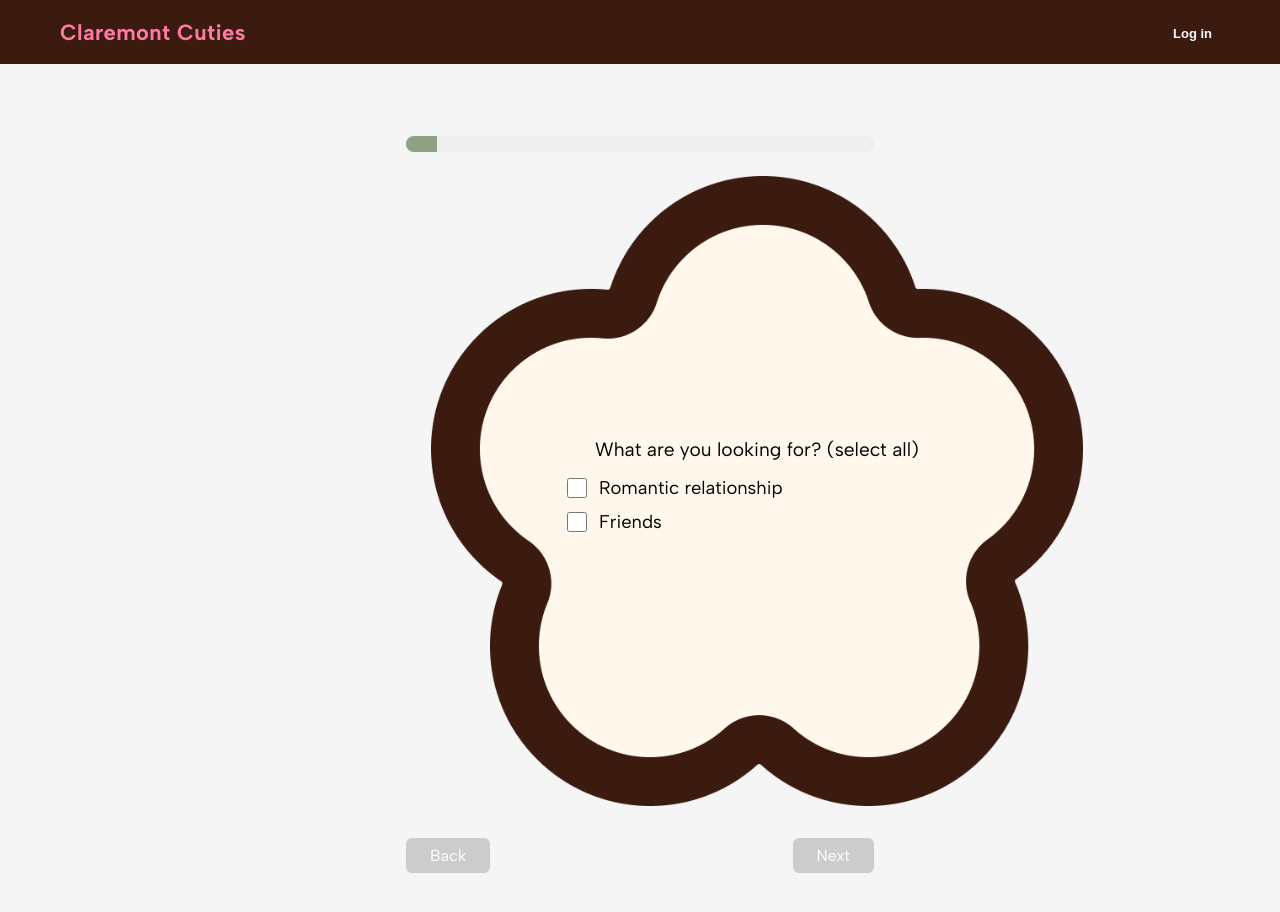
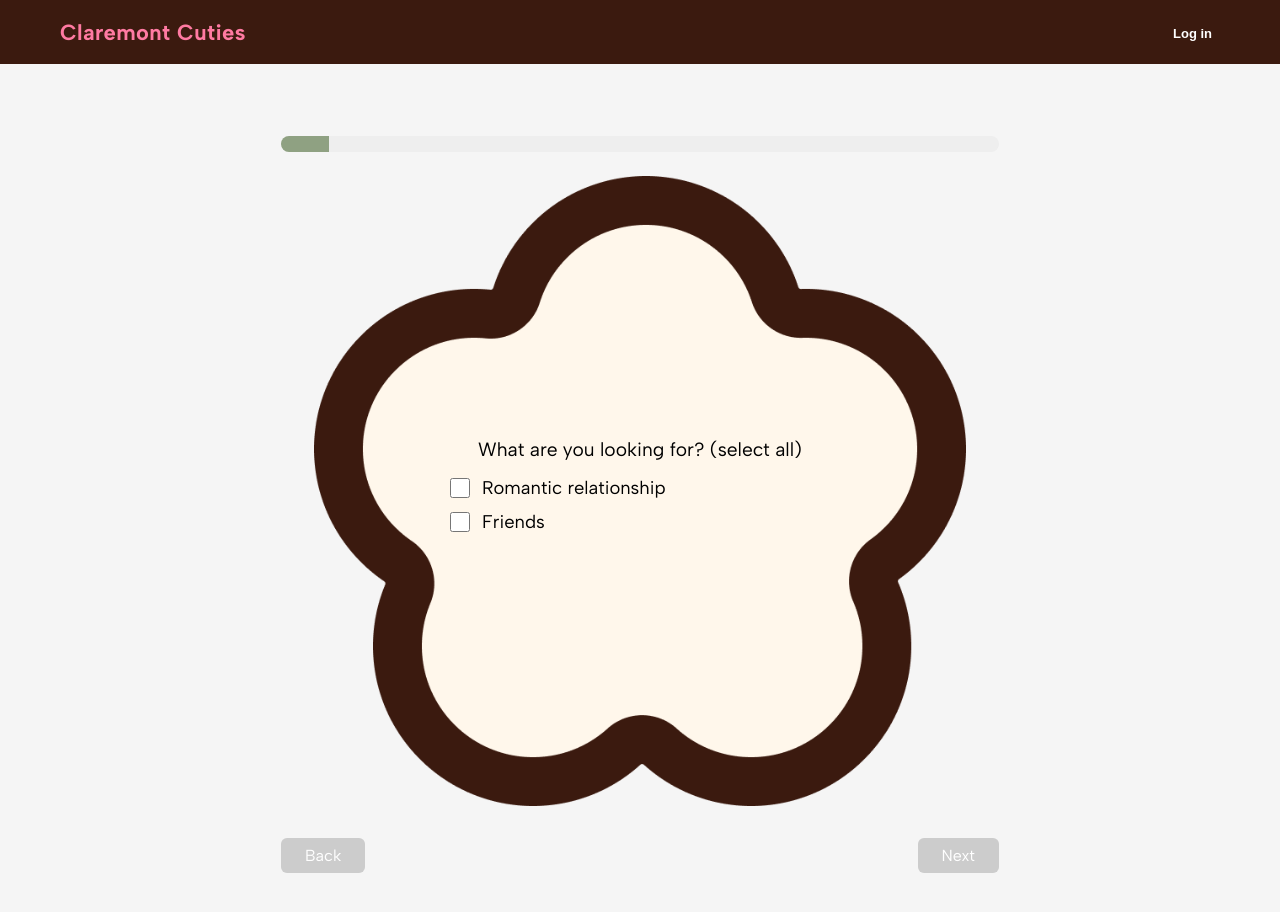
Before and after one commit to oegolden/Claremont-Cuties, a React (Vite) app in the folder frontend/: page /quiz in a window 1280 px wide. Shown: the top 912 px of the page. Built offline with nearby package versions, Linux system fonts and the light colour scheme.

Commit message:
fixed flower container on quiz

```diff
--- a/frontend/src/styles/global.css
+++ b/frontend/src/styles/global.css
@@ -1124,14 +1124,13 @@ body {
   padding: 2rem 1.5rem 1.5rem 1.5rem;
 }
 .quiz-container--flower {
+    max-width: 750px;
     background: transparent;
     box-shadow: none;
     padding: 1.5rem 1rem 2rem;
 }
 .quiz-flower-frame {
-    width: 150%;
-    max-width: 750px;
-    margin: 0 auto;
+    width: 100%;
     background-image: url("/assets/flowerQuiz.png");
     background-repeat: no-repeat;
     background-position: center;
```
